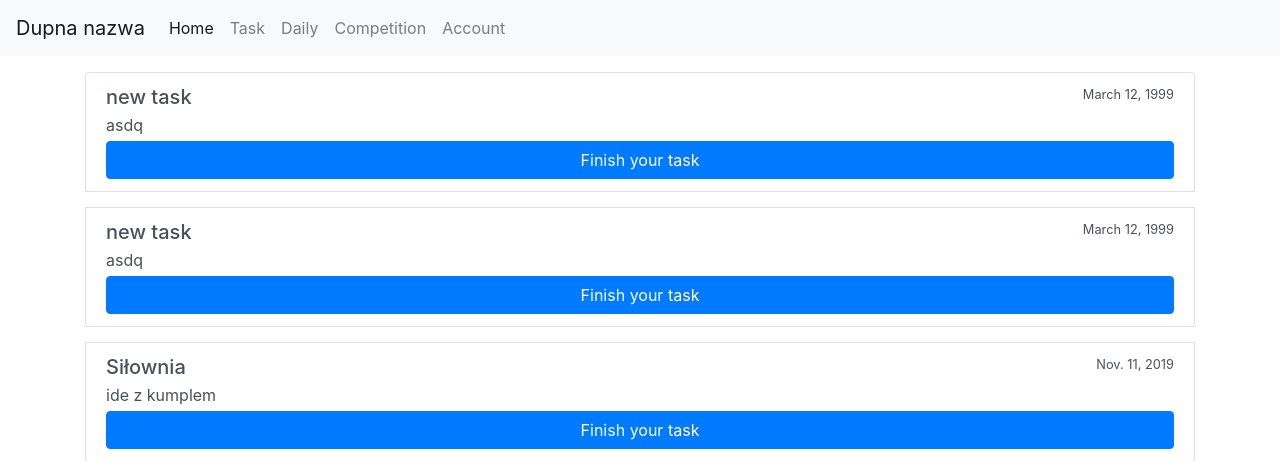
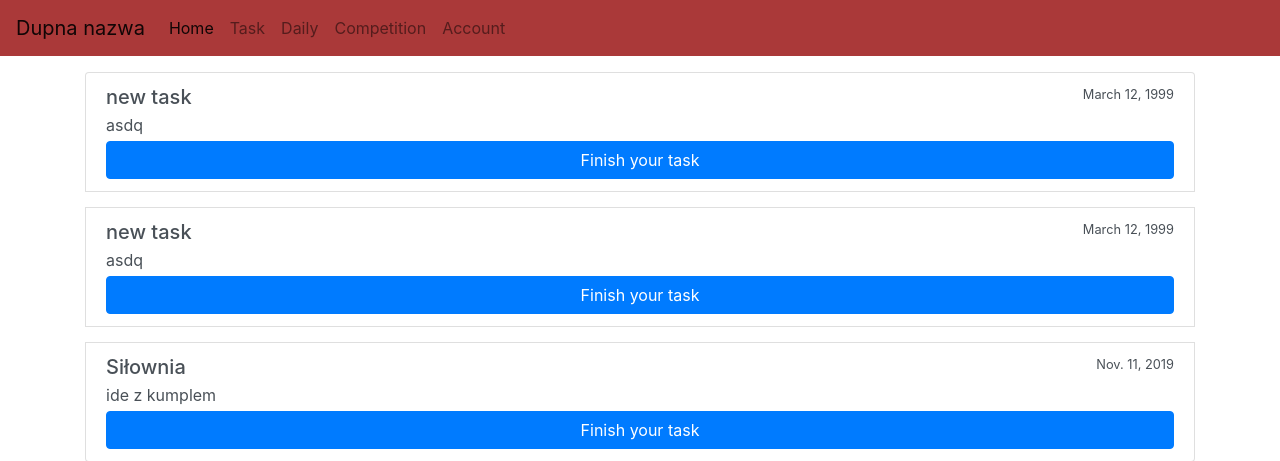
Before and after one commit to gveps/Hacknarok3, a Django app: page /task/ in a window 1280 px wide. Shown: the top 461 px of the page. Run offline with Django 3.2, Linux system fonts and the light colour scheme; data comes from the database, SQL or seed files in the repository; some libraries are stand-ins or nearby versions.

Commit message:
color picker

```diff
--- a/api/templates/api/base.html
+++ b/api/templates/api/base.html
@@ -10,12 +10,12 @@
 <script src="https://stackpath.bootstrapcdn.com/bootstrap/4.3.1/js/bootstrap.min.js" integrity="sha384-JjSmVgyd0p3pXB1rRibZUAYoIIy6OrQ6VrjIEaFf/nJGzIxFDsf4x0xIM+B07jRM" crossorigin="anonymous"></script>
 </head>
 <body>
-<nav class="navbar navbar-expand-lg navbar-light bg-light">
+<nav class="navbar navbar-expand-lg navbar-light co">
   <a class="navbar-brand" href="#">Dupna nazwa</a>
-  <button class="navbar-toggler" type="button" data-toggle="collapse" data-target="#navbarNavAltMarkup" aria-controls="navbarNavAltMarkup" aria-expanded="false" aria-label="Toggle navigation">
+  <button class="navbar-toggler co" type="button" data-toggle="collapse" data-target="#navbarNavAltMarkup" aria-controls="navbarNavAltMarkup" aria-expanded="false" aria-label="Toggle navigation">
     <span class="navbar-toggler-icon"></span>
   </button>
-  <div class="collapse navbar-collapse" id="navbarNavAltMarkup">
+  <div class="collapse navbar-collapse co" id="navbarNavAltMarkup">
     <div class="navbar-nav">
       <a class="nav-item nav-link active" href="{% url 'api_task' %}">Home<span class="sr-only">(current)</span></a>
       <a class="nav-item nav-link" href="{% url 'api_task' %}">Task</a>
@@ -29,4 +29,10 @@
     {% block content %}{% endblock %}
 </div>
 </body>
+<style>
+    .co{
+        background-color: rgb(170, 57, 57);
+        color: rgb(170, 57, 57);
+    }
+</style>
 </html>
--- a/api/templates/api/cameramodule.html
+++ b/api/templates/api/cameramodule.html
@@ -1,4 +1,3 @@
-
 <!DOCTYPE html>
 <html lang="en">
 <head>
--- a/api/templates/api/task.html
+++ b/api/templates/api/task.html
@@ -8,7 +8,7 @@
                   <small>{{ task.endDate }}</small>
                 </div>
                 <p class="mb-1">{{ task.description }}</p>
-                <a class="text-white btn btn-primary btn-block" href="{% url 'api_task' %}">Finish your task</a>
+                <a class="text-white btn btn-primary btn-block" href="{% url 'cameramodule' %}">Finish your task</a>
             </div>
         {% endfor %}
     </div>
--- a/api/urls.py
+++ b/api/urls.py
@@ -13,7 +13,7 @@ urlpatterns = [
     path('competition/', views.competition, name='api_competition'),
     path('daily/', views.daily, name='api_daily'),
     path('', views.home, name='api_home'),
-    path('ar/', views.new)
+    path('cameramodule/', views.cameramodule, name='cameramodule')
 
 ]
 
--- a/api/views.py
+++ b/api/views.py
@@ -66,7 +66,7 @@ def new_task(request):
 
 
 @csrf_exempt
-def new(request):
+def cameramodule(request):
     print('post przed')
     if request.method == 'POST':
         print("post")
--- a/hacknarok3/settings.py
+++ b/hacknarok3/settings.py
@@ -25,7 +25,7 @@ SECRET_KEY = 'dxpun+#yd#&o*_z-2!e=bbi6+q_1+3025cy#106y(6-azrvq-e'
 # SECURITY WARNING: don't run with debug turned on in production!
 DEBUG = True
 
-ALLOWED_HOSTS = []
+ALLOWED_HOSTS = ['172.20.47.55']
 
 
 # Application definition
```
